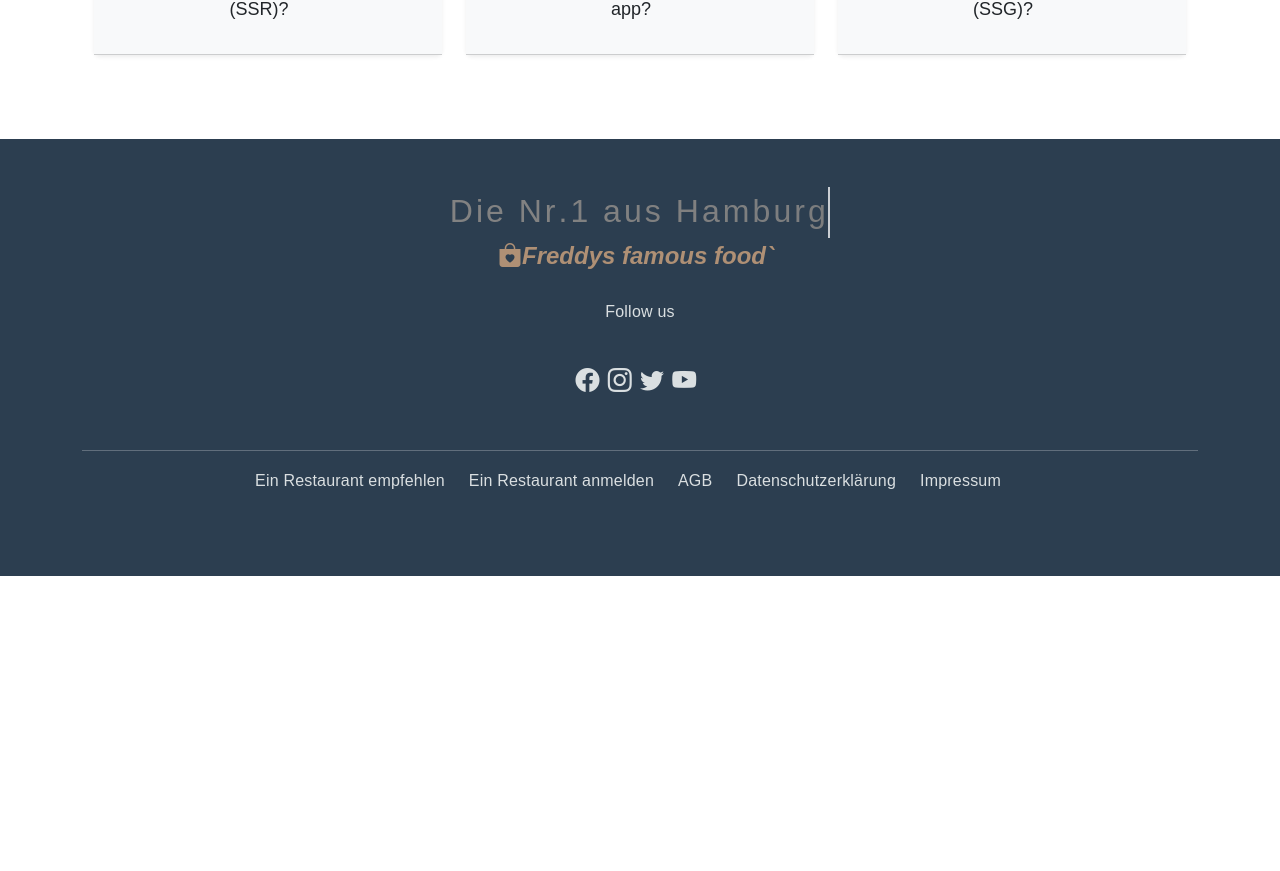
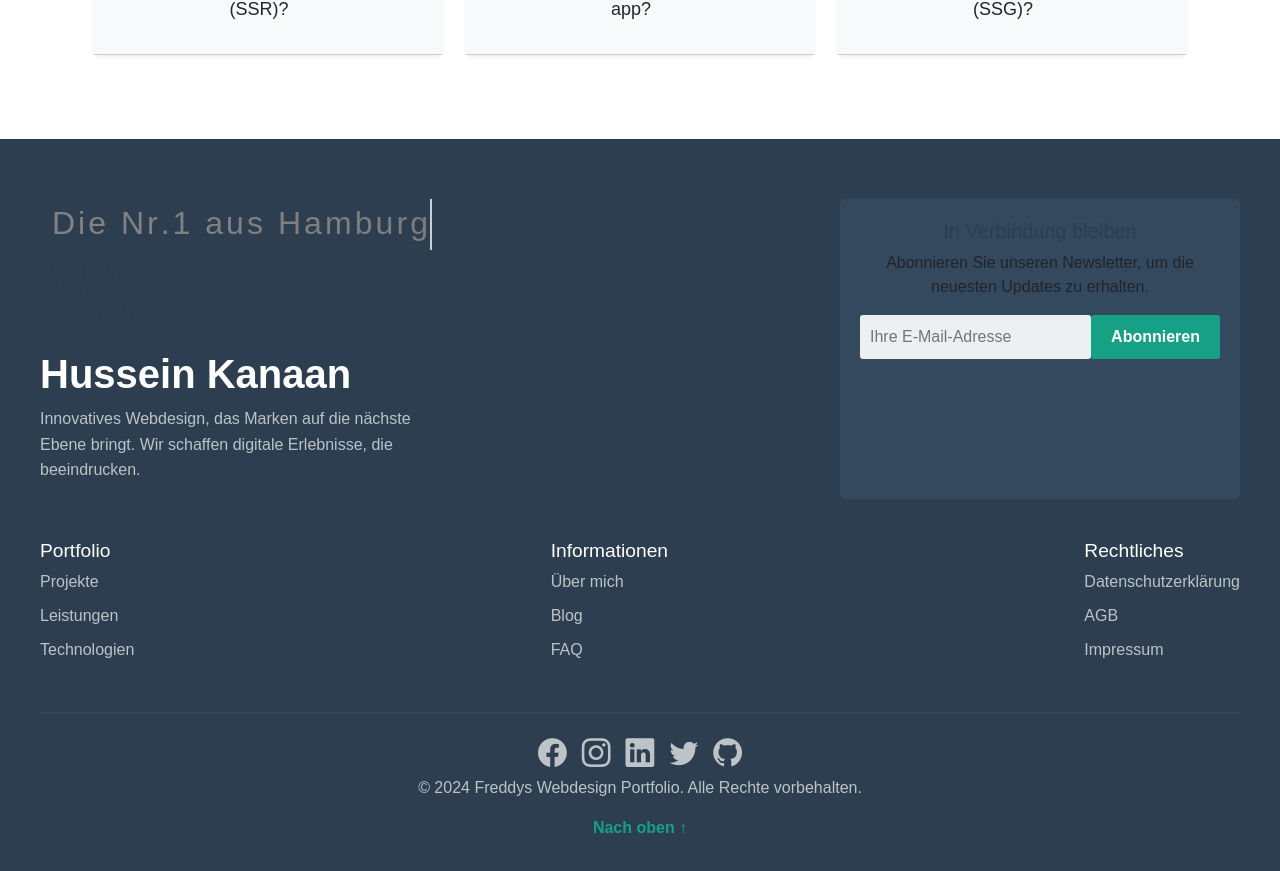
Before and after one commit to HusseinKanaan/Portfoloio3, a Next.js app: page / in a window 1280 px wide. Shown: the part 10834-11705 px from the top of the page. Before the commit the page ends 11410 px from the top, so only its background shows below. Built offline with nearby package versions, Linux system fonts and the light colour scheme; a web font is replaced by a local one.

Commit message:
Footer, Button, Arbeitsweise

```diff
--- a/components/Arbeitsweise.js
+++ b/components/Arbeitsweise.js
@@ -62,7 +62,7 @@ const Arbeitsweise = () => {
                 alt={step.title}
               />
               <div className="card-body pt-4">
-                <p className={` text-center  pb-2 fw-bold  ${styles.cardTitle}`}>{step.title}</p>
+                <p className={`text-center  pb-2 fw-bold  ${styles.cardTitle}`}>{step.title}</p>
                 <p className={`text-center ${styles.cardText}`}>{step.description}</p>
               </div>
             </div>
--- a/components/Arbeitsweise.module.css
+++ b/components/Arbeitsweise.module.css
@@ -80,3 +80,7 @@
 .card:hover .icon {
   filter: brightness(0) saturate(100%) invert(46%) sepia(85%) saturate(556%) hue-rotate(356deg) brightness(90%) contrast(92%);
 }
+
+.card:hover .cardTitle{
+  filter: brightness(0) saturate(100%) invert(46%) sepia(85%) saturate(556%) hue-rotate(356deg) brightness(90%) contrast(92%);
+}
--- a/components/ButtonLight.module.css
+++ b/components/ButtonLight.module.css
@@ -52,7 +52,7 @@
 .btn:hover {
     background-color: #2C3E50; /* Dunkler Hintergrund bei Hover */
     color: #fff; /* Weiße Textfarbe bei Hover */
-    border-color: #ffffff; /* Helle Umrandung bei Hover */
+/*     border-color: #ffffff; */ /* Helle Umrandung bei Hover */
     transform: translateY(-5px); /* Button bewegt sich nach oben */
     box-shadow: 0px 8px 20px rgba(0, 0, 0, 0.2); /* Schatten wird verstärkt */
 }
--- a/components/ContactForm.js
+++ b/components/ContactForm.js
@@ -70,7 +70,7 @@ const ContactForm = () => {
           />
         </div>
         <button type="submit" className={`btn btn-primary w-100 ${styles.submitButton}`}>
-            Absenden
+          Nachricht senden
         </button>
       </form>
     </div>
--- a/components/Footer.js
+++ b/components/Footer.js
@@ -1,34 +1,80 @@
 import styles from "./Footer.module.css";
-import Typewriter from '../components/Typewriter';
-{/* Footer */ }
+import Typewriter from "../components/Typewriter";
+import Image from "next/image";
+import Link from 'next/link';
 
-export default function uebermich() {
-    return(
-<footer className="container-fluid text-white py-5 footerBackgroundCollor">
+export default function Footer() {
+    return (
+        <footer className={styles.footer}>
+            <div className={styles.footerContainer}>
+                {/* Branding und Beschreibung */}
+                <div className={styles.footerTop}>
                     <div>
                         <Typewriter />
+                        <Link href="/" className="navbar-brand">
+            <Image priority={true} src="/logo4.png" alt="Logo" width={100} height={100} className="img-fluid max-width-100" />
+            <span className="logoSpan" id="logoSchrift"></span>
+          </Link>
+                        <h1 className={styles.footerLogo}>Hussein Kanaan</h1>
+                        <p className={styles.footerDescription}>
+                            Innovatives Webdesign, das Marken auf die nächste Ebene bringt. Wir schaffen digitale Erlebnisse, die beeindrucken.
+                        </p>
                     </div>
 
-    <div className=" container d-flex flex-column text-center">
-        <a className="fw-bold fs-4 mb-4  text-decoration-none">
-            <i className={`bi bi-bag-heart-fill ${styles.headingColor} me-2 `}>Freddys famous food`</i>
-        </a>
-        <p className='custom-text-color-service'>Follow us</p>
-        <div className='custom-text-color-service'>
-            <i className="bi bi-facebook me-2 fs-4"></i>
-            <i className="bi bi-instagram me-2 fs-4"></i>
-            <i className="bi bi-twitter me-2 fs-4"></i>
-            <i className="bi bi-youtube me-2 fs-4"></i>
+                    {/* Newsletter Sektion */}
+                    <div className={styles.newsletter}>
+                        <h5>In Verbindung bleiben</h5>
+                        <p>Abonnieren Sie unseren Newsletter, um die neuesten Updates zu erhalten.</p>
+                        <div className="d-flex">
+                            <input type="email" placeholder="Ihre E-Mail-Adresse" />
+                            <button>Abonnieren</button>
                         </div>
-        <hr />
-        <div className="justify-content-center d-flex flex-lg-row flex-column">
-            <a className="custom-text-color-service  me-4 text-decoration-none" href="#">Ein Restaurant empfehlen</a>
-            <a className="custom-text-color-service me-4 text-decoration-none" href="#">Ein Restaurant anmelden</a>
-            <a className="custom-text-color-service me-4 text-decoration-none" href="#">AGB</a>
-            <a className="custom-text-color-service me-4 text-decoration-none" href="#">Datenschutzerklärung</a>
-            <a className="custom-text-color-service me-4 text-decoration-none" href="#">Impressum</a>
+                    </div>
+                </div>
+
+                {/* Navigationslinks */}
+                <div className={styles.footerLinks}>
+                    <div className={styles.footerColumn}>
+                        <h5>Portfolio</h5>
+                        <ul>
+                            <li><a href="#">Projekte</a></li>
+                            <li><a href="#">Leistungen</a></li>
+                            <li><a href="#">Technologien</a></li>
+                        </ul>
+                    </div>
+
+                    <div className={styles.footerColumn}>
+                        <h5>Informationen</h5>
+                        <ul>
+                            <li><a href="#">Über mich</a></li>
+                            <li><a href="#">Blog</a></li>
+                            <li><a href="#">FAQ</a></li>
+                        </ul>
+                    </div>
+
+                    <div className={styles.footerColumn}>
+                        <h5>Rechtliches</h5>
+                        <ul>
+                            <li><a href="#">Datenschutzerklärung</a></li>
+                            <li><a href="#">AGB</a></li>
+                            <li><a href="#">Impressum</a></li>
+                        </ul>
+                    </div>
+                </div>
+
+                {/* Social Media und Bottom Section */}
+                <div className={styles.footerBottom}>
+                    <div className={styles.socialIcons}>
+                        <i className="bi bi-facebook"></i>
+                        <i className="bi bi-instagram"></i>
+                        <i className="bi bi-linkedin"></i>
+                        <i className="bi bi-twitter"></i>
+                        <i className="bi bi-github"></i>
+                    </div>
+                    <p>&copy; {new Date().getFullYear()} Freddys Webdesign Portfolio. Alle Rechte vorbehalten.</p>
+                    <a href="#" className={styles.scrollTop}>Nach oben ↑</a>
                 </div>
             </div>
         </footer>
-    )
+    );
 }
--- a/components/Footer.module.css
+++ b/components/Footer.module.css
@@ -1,3 +1,147 @@
 .headingColor{
     color: #AF9075;
 }
+
+/* Footer Allgemein */
+.footer {
+    background: #2C3E50; /* Dunkler Hintergrund für den Footer */
+    color: BDC3C7; /* Heller Grauton für Text */
+    padding: 60px 20px;
+    font-family: 'Inter', sans-serif;
+}
+
+.footerContainer {
+    max-width: 1200px; /* Begrenzte Breite */
+    margin: 0 auto; /* Zentriert den Inhalt */
+    display: flex;
+    flex-direction: column;
+    gap: 40px;
+}
+
+/* Branding und Beschreibung */
+.footerTop {
+    display: flex;
+    justify-content: space-between;
+    gap: 20px;
+    flex-wrap: wrap;
+}
+
+.footerLogo {
+    font-size: 2.5rem;
+    font-weight: bold;
+    color: #ffffff; /* Weiß für das Logo */
+}
+
+.footerDescription {
+    max-width: 400px;
+    line-height: 1.6;
+    color: #BDC3C7; /* Heller Grauton für die Beschreibung */
+}
+
+/* Newsletter Sektion */
+.newsletter {
+    background: #34495E; /* Etwas dunklerer Hintergrund für den Newsletter-Block */
+    padding: 20px;
+    border-radius: 5px;
+    max-width: 400px;
+    text-align: center;
+}
+
+.newsletter input {
+    width: calc(100% - 120px);
+    padding: 10px;
+    border: none;
+    border-radius: 3px;
+    background: #ecf0f1; /* Helles Grau für die Input-Felder */
+    color: #2C3E50;
+}
+
+.newsletter button {
+    padding: 10px 20px;
+    background: #16A085; /* Akzentfarbe für den Button */
+    border: none;
+    color: #ffffff;
+    border-radius: 3px;
+    font-weight: bold;
+    cursor: pointer;
+    transition: 0.3s;
+}
+
+.newsletter button:hover {
+    background: #1abc9c; /* Dunklerer Akzent bei Hover */
+}
+
+/* Footer Links */
+.footerLinks {
+    display: flex;
+    justify-content: space-between;
+    gap: 20px;
+    flex-wrap: wrap;
+}
+
+.footerColumn ul {
+    list-style: none;
+    padding: 0;
+    margin: 0;
+}
+
+.footerColumn ul li {
+    margin-bottom: 10px;
+}
+
+.footerColumn ul li a {
+    color: #BDC3C7; /* Graue Links */
+    text-decoration: none;
+    transition: 0.3s;
+}
+
+.footerColumn ul li a:hover {
+    color: #16A085; /* Akzentfarbe beim Hover */
+    text-decoration: underline; /* Unterstrichene Links bei Hover */
+}
+
+/* Social Icons */
+.socialIcons {
+    display: flex;
+    gap: 15px;
+    justify-content: center;
+}
+
+.socialIcons i {
+    font-size: 1.8rem;
+    color: #BDC3C7; /* Graue Icons */
+    transition: 0.3s;
+}
+
+.socialIcons i:hover {
+    color: #16A085; /* Akzentfarbe bei Hover */
+}
+
+/* Footer Bottom */
+.footerBottom {
+    border-top: 1px solid #34495E; /* Dunklere Linie für den Trennbalken */
+    padding-top: 20px;
+    text-align: center;
+}
+
+.scrollTop {
+    color: #16A085; /* Akzentfarbe für den "Nach oben"-Button */
+    font-weight: bold;
+    text-decoration: none;
+    display: block;
+    margin-top: 10px;
+}
+
+.scrollTop:hover {
+    color: #1abc9c; /* Dunklerer Akzent bei Hover */
+}
+
+/* Anpassung für größere Text- und Hintergrundblöcke */
+.footerColumn h5 {
+    font-size: 1.2rem;
+    color: #ffffff; /* Weiß für die Titel */
+}
+
+.footerBottom p {
+    color: #BDC3C7; /* Hellerer Grauton für den Copyright-Text */
+}
--- a/pages/about.js
+++ b/pages/about.js
@@ -16,9 +16,8 @@ export default function about() {
         <SmoothMovingImage />
       </div>
       <VerticalBarChart />
-
       <div>
-        <Arbeitsweise/>
+        <Arbeitsweise />
       </div>
       <Footer />
     </div>
```
Also changed, not shown: styles/globals.css (+4 -4 lines). Lines whose indentation alone changed are shown as unchanged.
